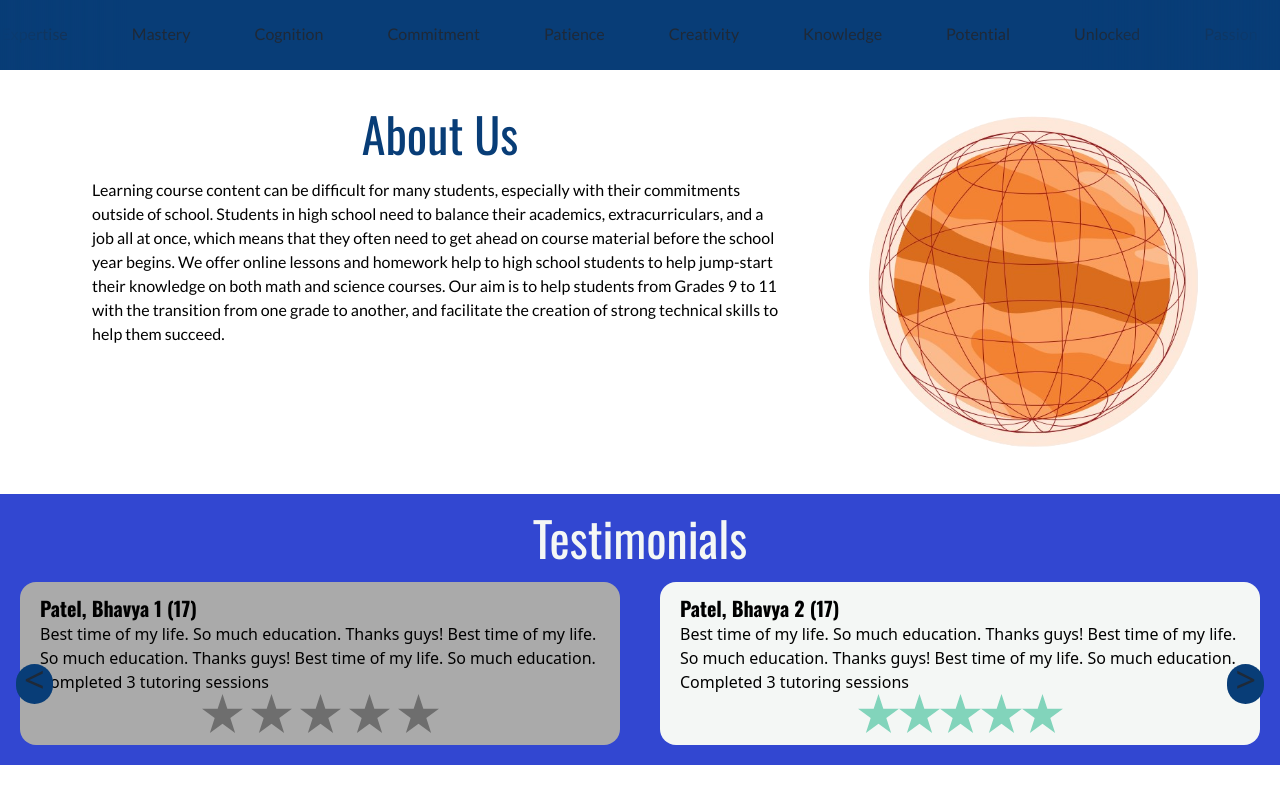
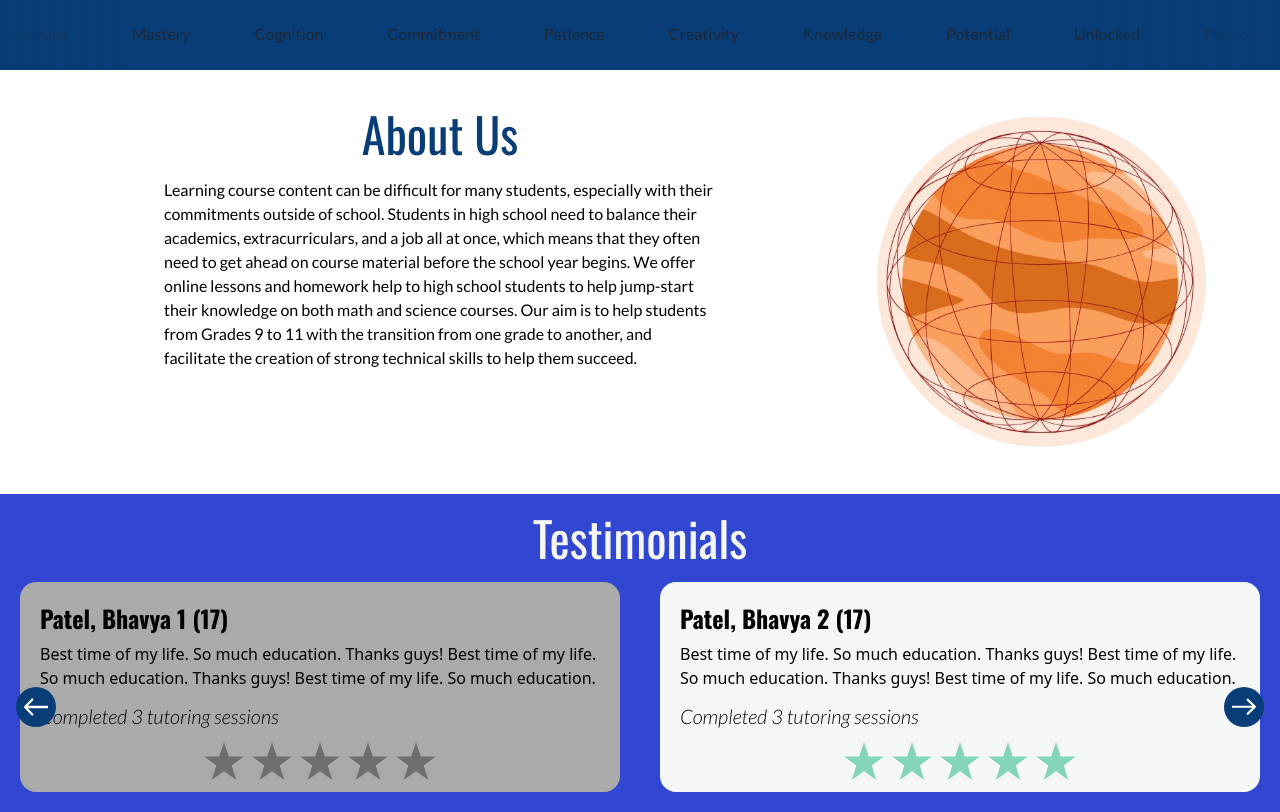
Before and after one commit to ApolloTutoring/Apollo-Tutoring-Website, a Next.js app in the folder apollo_tutoring/: page / in a window 1280 px wide. Shown: the part 882-1694 px from the top of the page. Before the commit the page ends 1647 px from the top, so only its background shows below. Built offline with nearby package versions, Linux system fonts and the light colour scheme.

Commit message:
Styling for Carousel

```diff
--- a/apollo_tutoring/src/app/components/carousel.js
+++ b/apollo_tutoring/src/app/components/carousel.js
@@ -56,15 +56,15 @@ const card_data = [
 function Card(props) {
   return (
     <article className= {props.index === props.state ? 'active card': 'card'} >
-      <h5 className="font-headFont font-bold text-xl">{props.last_name}, {props.first_name} ({props.age})</h5>
+      <h5 className="font-headFont font-bold text-2xl my-2">{props.last_name}, {props.first_name} ({props.age})</h5>
       <p>{props.description}</p>
-      <p>Completed {props.num_tutoring} tutoring sessions</p>
+      <p className="font-paraFont italic text-xl font-light my-3">Completed {props.num_tutoring} tutoring sessions</p>
       <div className="flex flex-row mx-auto">
         { (props.index !== props.state) ?
         Array.from({ length: 5 }, (_, index) => <img key={crypto.randomUUID()} src = "images/stars/inactive_star.svg" className="star"/>)
         : (
-        [Array.from({ length: props.stars }, (_, index) => <img key={crypto.randomUUID()} src = "images/stars/star.svg"/>) ,
-        Array.from({ length: 5-props.stars }, (_, index) => <img key={crypto.randomUUID()} src = "images/stars/non_filled_star.svg"/>) ]
+        [Array.from({ length: props.stars }, (_, index) => <img key={crypto.randomUUID()} src = "images/stars/star.svg" className = "star"/>) ,
+        Array.from({ length: 5-props.stars }, (_, index) => <img key={crypto.randomUUID()} src = "images/stars/non_filled_star.svg" className="star"/>) ]
         )
         }
       </div>
@@ -79,17 +79,17 @@ export function Carousel_Component() {
 
 const CustomRightArrow = ({ onClick }) => {
   return (
-    <button onClick={() => onClick()} className="absolute top-1/2 right-4 w-fit px-2 py-0 cursor-pointer text-primary-400 bg-nav_colour text-4xl rounded-full items-center self-center place-self-center">
-      <p className="my-auto transform -translate-y-1">{'>'}</p>
+    <button onClick={() => onClick()} className="right-4 carousel_button">
+      <img src="images/arrows/carousel_arrow.svg" className="transform rotate-180"/>
     </button>
   )
 }
 
 const CustomLeftArrow = ({ onClick }) => {
   return (
-    <button onClick={() => onClick()} className="absolute top-1/2 left-4 w-fit px-2 py-0 cursor-pointer text-primary-400 bg-nav_colour text-4xl rounded-full items-center self-center place-self-center">
-      <p className="my-auto transform -translate-y-1">{'<'}</p>
-    </button>
+    <button onClick={() => onClick()} className="left-4 carousel_button">
+      <img src="images/arrows/carousel_arrow.svg" className=""/>
+      </button>
   )
 }
 
--- a/apollo_tutoring/src/app/globals.css
+++ b/apollo_tutoring/src/app/globals.css
@@ -1,6 +1,13 @@
 @tailwind base;
 @tailwind components;
 @tailwind utilities;
+
+@layer base {
+  h2 {
+    @apply font-headFont text-5xl text-center mb-5
+  }
+
+}
 
 @layer components {
   .nav-element {
@@ -13,13 +20,23 @@
   }
 
   .card {
-    @apply bg-non_active_bg mx-5 px-5 py-3 text-black
+    @apply bg-non_active_bg mx-5 px-5 py-3 text-black transition-colors ease-in duration-150
   }
+
+
   .card.active {
     @apply bg-standard_white
   }
 
   .star {
-    @apply mx-1
+    @apply mx-1 w-7 lg:w-10
+  }
+
+  .carousel_button {
+    @apply absolute top-1/2 w-10 h-10 px-2 py-0 cursor-pointer bg-nav_colour text-4xl rounded-full items-center self-center place-self-center hover:bg-standard_teal transition-colors ease-in duration-75
+  }
+
+  .h2 {
+    @apply font-headFont text-5xl text-center mb-5
   }
 }
--- a/apollo_tutoring/src/app/page.js
+++ b/apollo_tutoring/src/app/page.js
@@ -93,17 +93,17 @@ export default function Home() {
           </ul>
         </div>
       </div>
-      <div id="about-us" className="grid grid-cols-1 lg:grid-cols-3 lg:mx-10 my-10">
-        <div className="lg:col-span-2 px-5">
-          <h2 className="font-headFont text-nav_colour text-5xl text-center mb-5">About Us</h2>
-          <p className="font-paraFont text-black mx-8 ">Learning course content can be difficult for many students, especially with their commitments outside of school. Students in high school need to balance their academics, extracurriculars, and a job all at once, which means that they often need to get ahead on course material before the school year begins. We offer online lessons and homework help to high school students to help jump-start their knowledge on both math and science courses. Our aim is to help students from Grades 9 to 11 with the transition from one grade to another, and facilitate the creation of strong technical skills to help them succeed. </p>
+      <div id="about-us" className="grid grid-cols-1 lg:grid-cols-3 lg:mx-10 my-10 h-fit">
+        <div className="lg:col-span-2 px-7">
+          <h2 className="text-nav_colour h2">About Us</h2>
+          <p className="font-paraFont text-black mx-10 xl:mx-24">Learning course content can be difficult for many students, especially with their commitments outside of school. Students in high school need to balance their academics, extracurriculars, and a job all at once, which means that they often need to get ahead on course material before the school year begins. We offer online lessons and homework help to high school students to help jump-start their knowledge on both math and science courses. Our aim is to help students from Grades 9 to 11 with the transition from one grade to another, and facilitate the creation of strong technical skills to help them succeed. </p>
         </div>
         <div>
-          <img src="images/orange_planet.png" className=" px-5 max-w-full w-96"/>
+          <img src="images/orange_planet.png" className=" px-5 max-w-full w-96 mx-auto"/>
         </div>
       </div>
       <div className="bg-standard_navy py-5">
-      <h2 className="font-headFont text-standard_white text-5xl text-center mb-5">Testimonials</h2>
+      <h2 className="text-standard_white h2">Testimonials</h2>
         <Carousel_Component />
       </div>
     </main>
```
Also changed, not shown: apollo_tutoring/public/images/arrows/carousel_arrow.svg (added).
